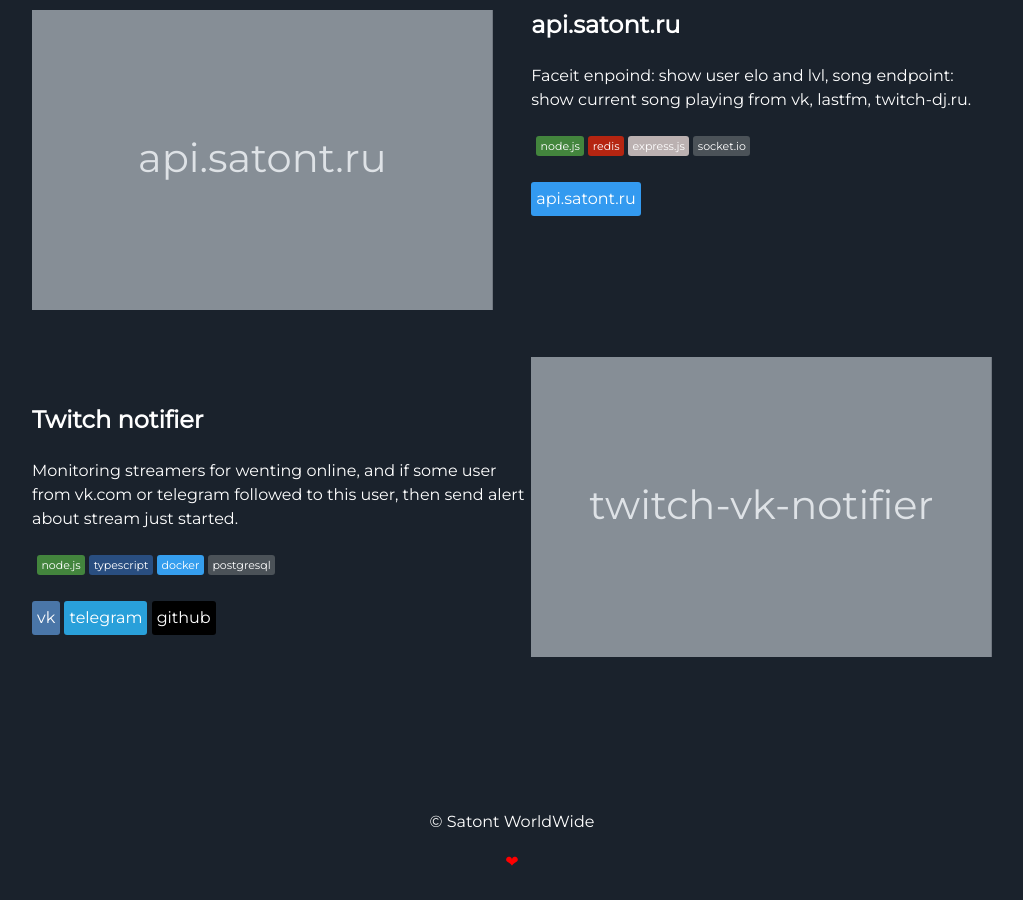
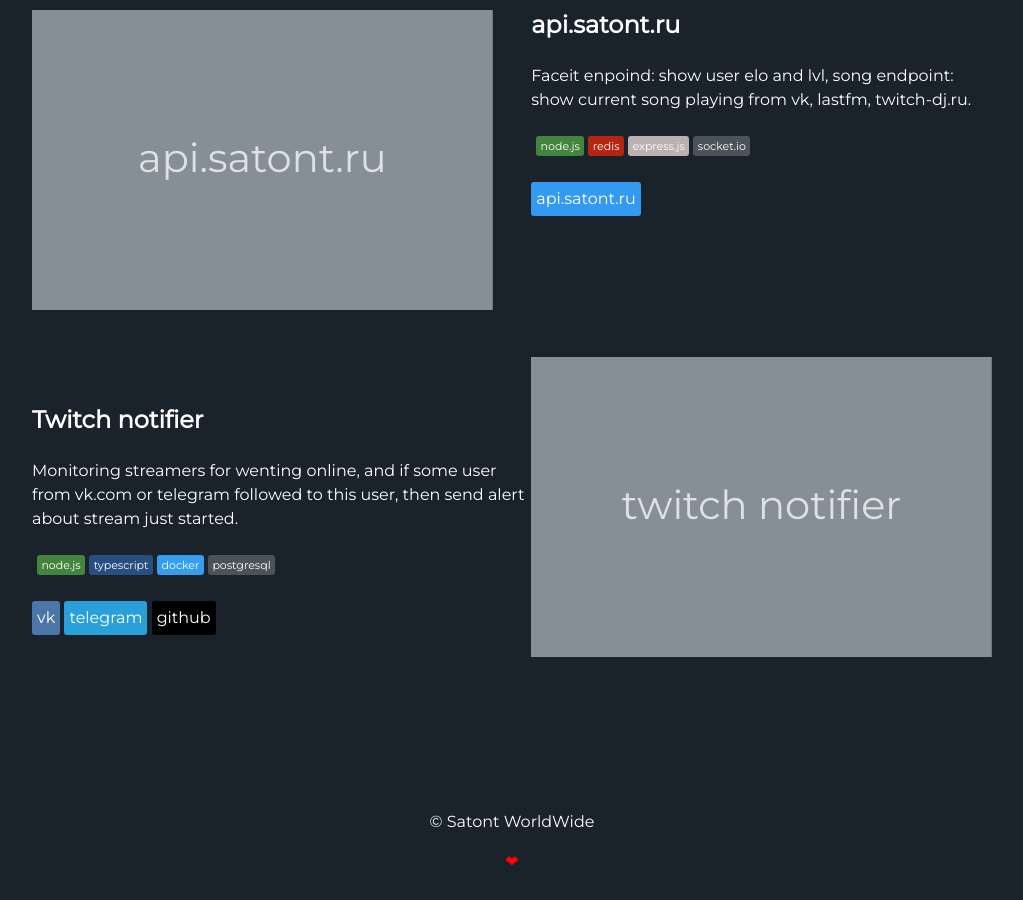
Before and after one commit to Satont/Satont.github.io, a Jekyll site: the page built from index.html, in a window 1280 px wide and 900 px high, scrolled down 3500 px. Shown: the whole window, without its empty margins (128-1151 px from the left). Built offline with Jekyll 4.4.1, drawn with Linux system fonts in a browser that asks for light colours; nearby versions of some CDN libraries.

Commit message:
fix(projects): fix project name

```diff
--- a/_includes/projects.html
+++ b/_includes/projects.html
@@ -118,7 +118,7 @@
 </div>
 <div class="user-projects">
   <div class="images-right">
-      <svg class="svg-img" width="100%" height="100%" xmlns="http://www.w3.org/2000/svg" preserveAspectRatio="xMidYMid slice" focusable="false" role="img"><rect width="100%" height="100%" fill="#868e96"></rect><text style="font-size: 2.5rem;" x="50%" y="50%" fill="#dee2e6" dy=".3em">twitch-vk-notifier</text></svg>
+      <svg class="svg-img" width="100%" height="100%" xmlns="http://www.w3.org/2000/svg" preserveAspectRatio="xMidYMid slice" focusable="false" role="img"><rect width="100%" height="100%" fill="#868e96"></rect><text style="font-size: 2.5rem;" x="50%" y="50%" fill="#dee2e6" dy=".3em">twitch notifier</text></svg>
   </div>
   <div class="contents-left">
     <h3> Twitch notifier </h3>
```
